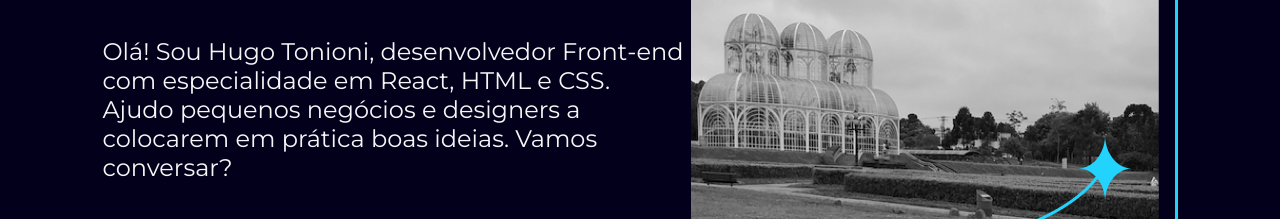
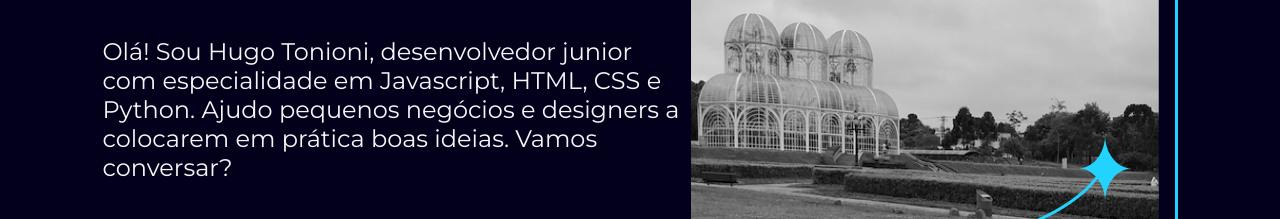
Before and after one commit to htonioni/Portifolio_Projeto-Alura, a plain HTML site: page index.html in a window 1280 px wide. Shown: the part 308-527 px from the top of the page. Drawn offline with nearby package versions, Linux system fonts and the light colour scheme.

Commit message:
Update index files

```diff
--- a/index.html
+++ b/index.html
@@ -22,8 +22,8 @@
             <h1 class="apresentacao__conteudo__titulo">Eleve seu negócio digital a outro nível
                 <strong class="destaque-titulo">com um Front-end de qualidade!
                 </strong></h1>
-            <p class="apresentacao__conteudo__paragrafo">Olá! Sou Hugo Tonioni, desenvolvedor Front-end com especialidade em
-            React, HTML e CSS. Ajudo pequenos negócios e designers a
+            <p class="apresentacao__conteudo__paragrafo">Olá! Sou Hugo Tonioni, desenvolvedor junior com especialidade em
+            Javascript, HTML, CSS e Python. Ajudo pequenos negócios e designers a
             colocarem em prática boas ideias. Vamos conversar?</p>
             <div class="apresentacao__links">
                 <h2 class="apresentacao__links__subtitulo">Acesse minhas redes: </h2>
```
